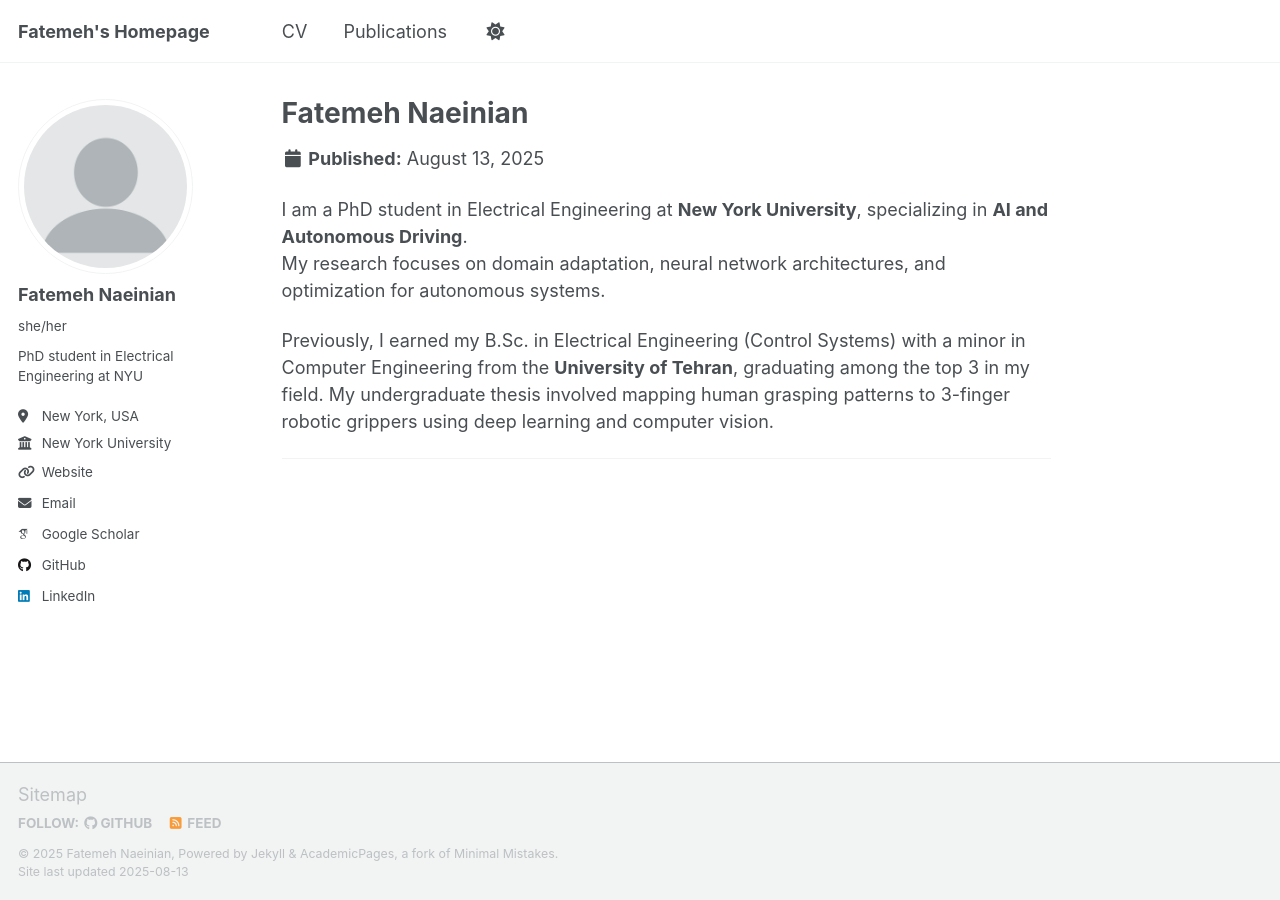
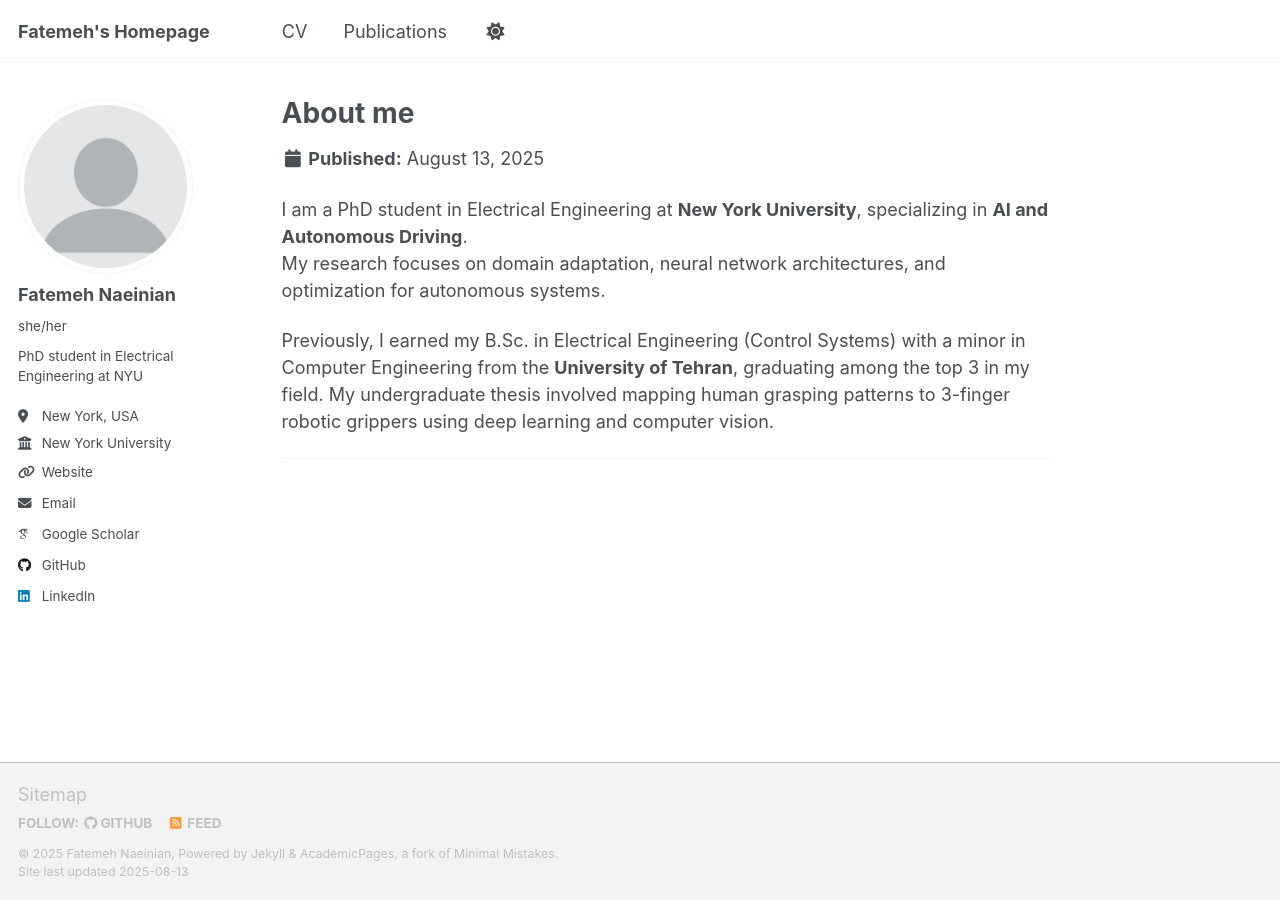
Before and after one commit to FatemehNaeinian/FatemehNaeinian.github.io, a Jekyll site: the page built from _pages/about.md, in a window 1280 px wide. Built offline with Jekyll 4.4.1, drawn with Linux system fonts in a browser that asks for light colours; some web fonts are replaced; a script that is not in the unit is left out.

Commit message:
Update about.md

```diff
--- a/_pages/about.md
+++ b/_pages/about.md
@@ -1,6 +1,6 @@
 ---
 permalink: /
-title: "Fatemeh Naeinian"
+title: "About me"
 author_profile: true
 ---
 
```
